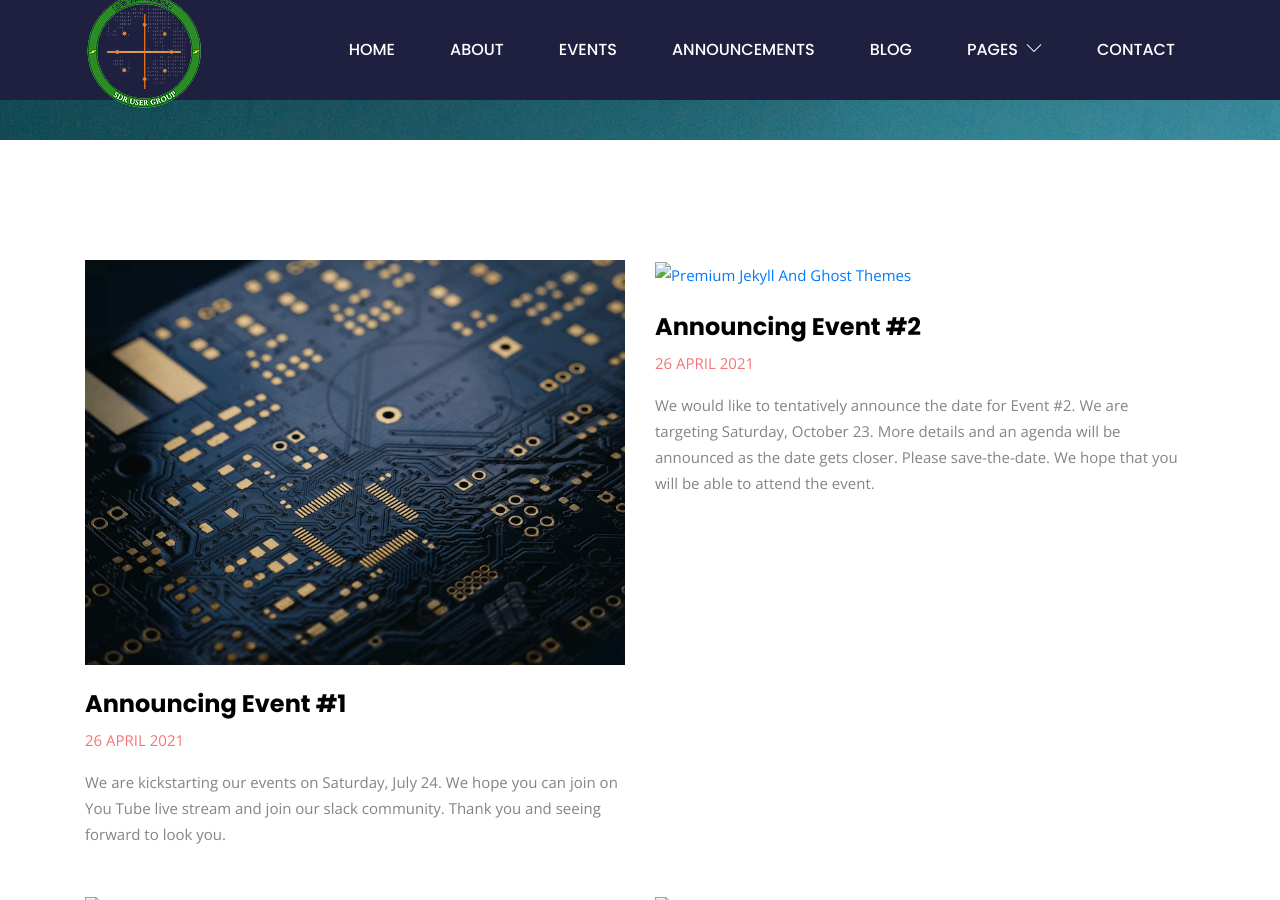
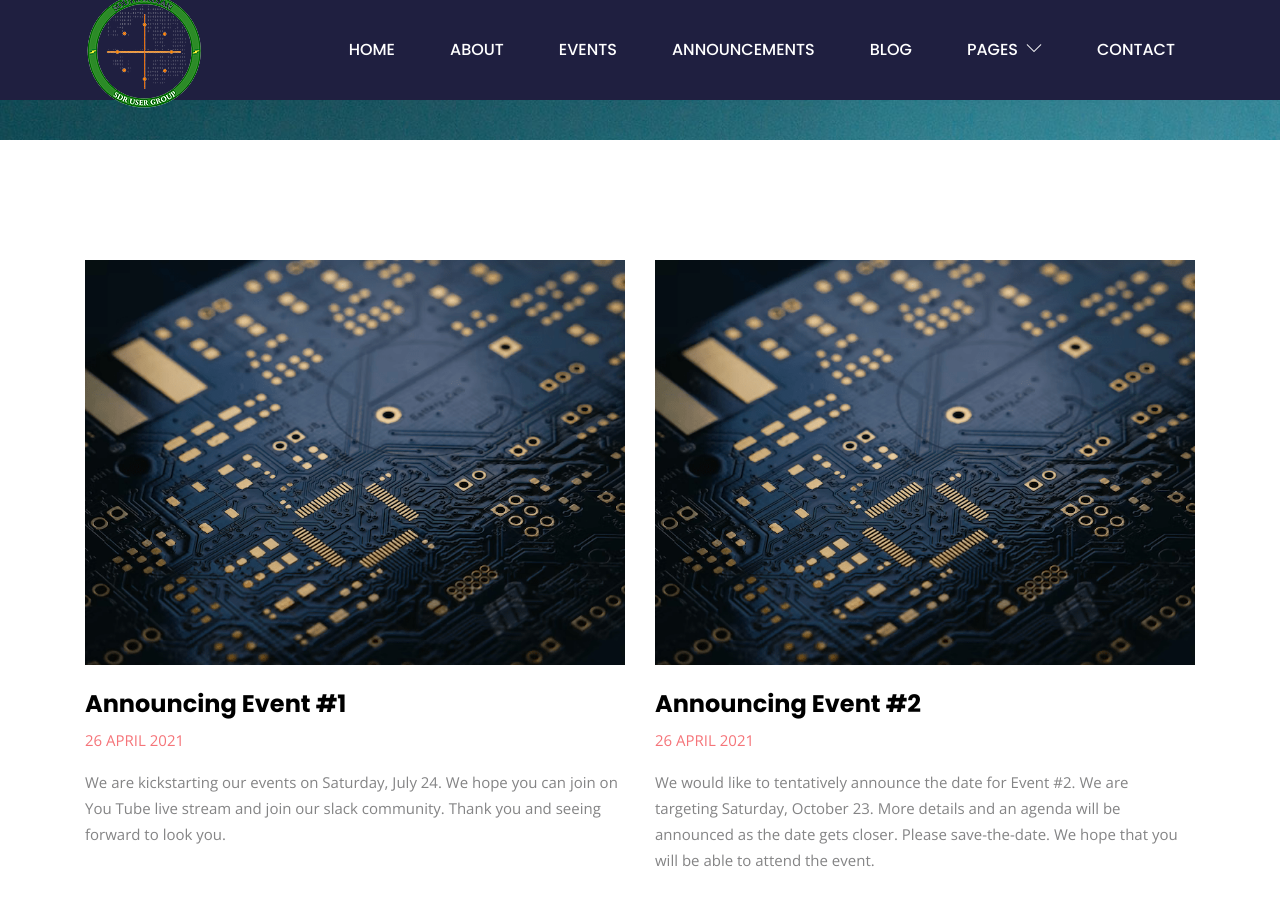
Before and after one commit to SabzSec/softwaredefinedradio, a Jekyll site: the page built from announcements.html, in a window 1280 px wide and 900 px high, scrolled down 335 px. Built offline with Jekyll 4.4.1, drawn with Linux system fonts in a browser that asks for light colours.

Commit message:
Update announcements.html

```diff
--- a/announcements.html
+++ b/announcements.html
@@ -26,7 +26,7 @@ description: "Announcements Content."
 			<div class="col-lg-6 col-md-6">
 				<div class="blog-item mb-5">
 					<div class="blog-img position-relative">
-						<a href="#"><img src="/softwaredefineradio/assets/images/blog/blog-1.png" alt="Premium Jekyll And Ghost Themes" class="img-fluid w-100" /></a>
+						<a href="#"><img src="/assets/images/blog/blog-1.png" alt="Premium Jekyll And Ghost Themes" class="img-fluid w-100" /></a>
 					</div>
 					<h4 class="mt-4 mb-2"><a href="#">Announcing Event #2</a></h4>
 					<div class="post-meta text-uppercase mb-3">
@@ -38,7 +38,7 @@ description: "Announcements Content."
 			<div class="col-lg-6 col-md-6">
 				<div class="blog-item mb-5">
 					<div class="blog-img position-relative">
-						<a href="#"><img src="/softwaredefineradio/assets/images/blog/blog-1.png" alt="Premium Jekyll And Ghost Themes" class="img-fluid w-100" /></a>
+						<a href="#"><img src="/assets/images/blog/blog-1.png" alt="Premium Jekyll And Ghost Themes" class="img-fluid w-100" /></a>
 					</div>
 					<h4 class="mt-4 mb-2"><a href="#">Announcing Event #3</a></h4>
 					<div class="post-meta text-uppercase mb-3">
@@ -50,7 +50,7 @@ description: "Announcements Content."
 			<div class="col-lg-6 col-md-6">
 				<div class="blog-item mb-5">
 					<div class="blog-img position-relative">
-						<a href="#"><img src="/softwaredefineradio/assets/images/blog/blog-1.png" alt="Premium Jekyll And Ghost Themes" class="img-fluid w-100" /></a>
+						<a href="#"><img src="/assets/images/blog/blog-1.png" alt="Premium Jekyll And Ghost Themes" class="img-fluid w-100" /></a>
 					</div>
 					<h4 class="mt-4 mb-2"><a href="#">Announcing Event #4</a></h4>
 					<div class="post-meta text-uppercase mb-3">
@@ -62,7 +62,7 @@ description: "Announcements Content."
 			<div class="col-lg-6 col-md-6">
 				<div class="blog-item mb-5">
 					<div class="blog-img position-relative">
-						<a href="#"><img src="/softwaredefineradio/assets/images/blog/blog-1.png" alt="Premium Jekyll And Ghost Themes" class="img-fluid w-100" /></a>
+						<a href="#"><img src="/assets/images/blog/blog-1.png" alt="Premium Jekyll And Ghost Themes" class="img-fluid w-100" /></a>
 					</div>
 					<h4 class="mt-4 mb-2"><a href="#">Announcing Event #5</a></h4>
 					<div class="post-meta text-uppercase mb-3">
```
